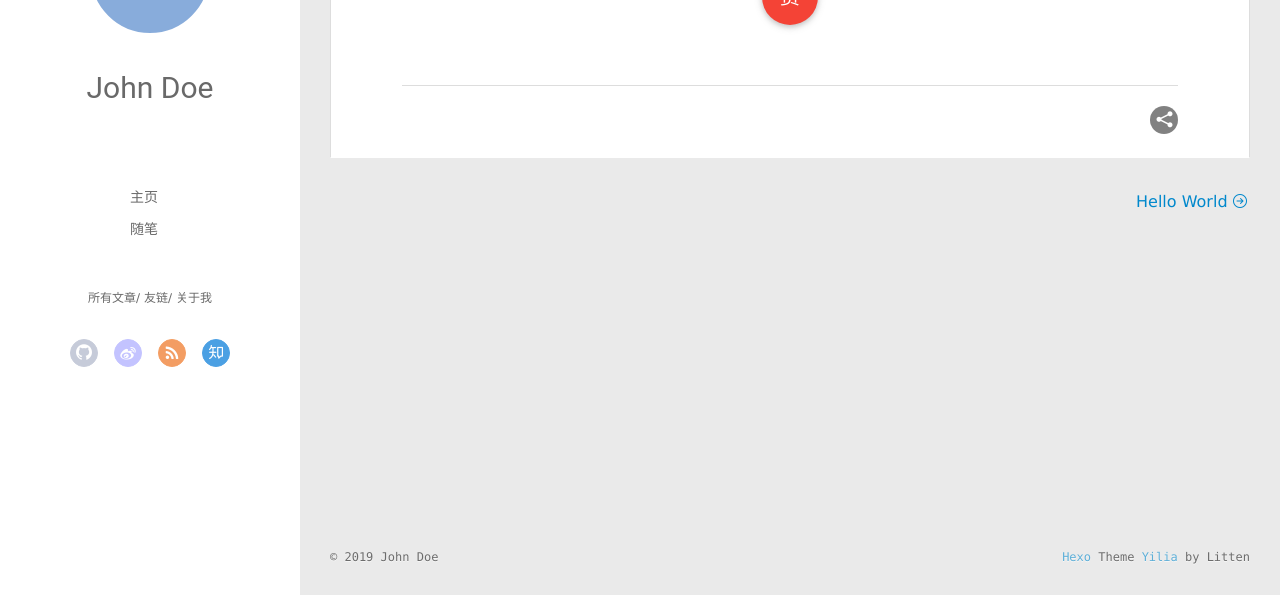
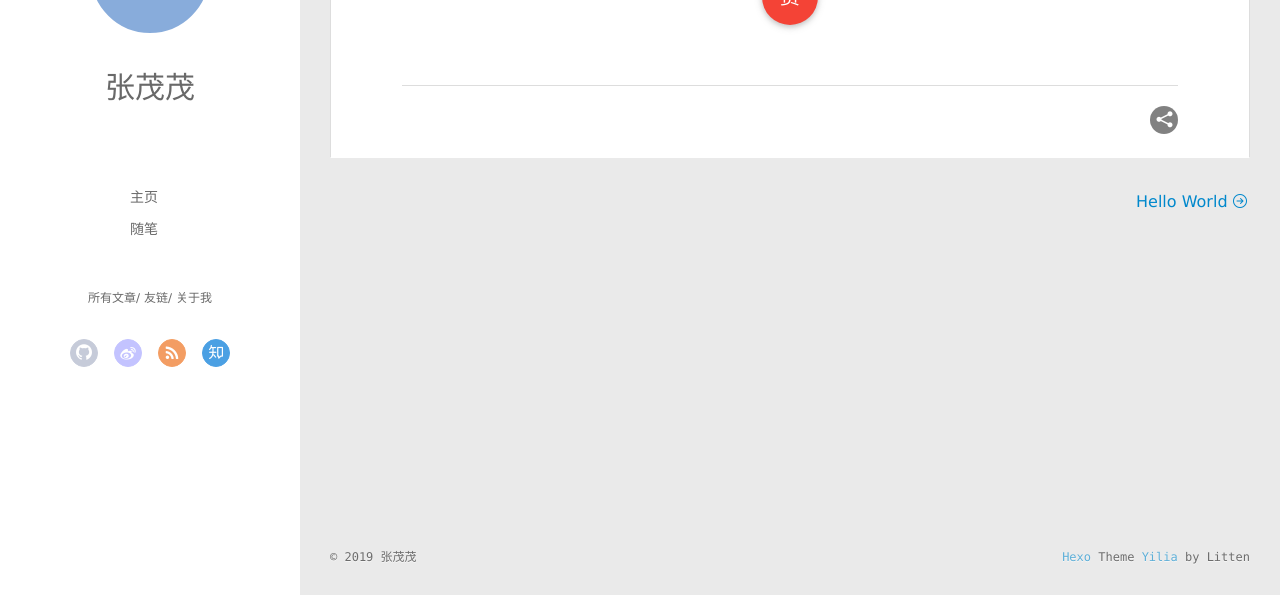
Before and after one commit to taotiepp/taotiepp.github.io, a plain HTML site: page 2019/02/28/confd学习/index.html in a window 1280 px wide. Shown: the part 202-797 px from the top of the page. Drawn offline with Linux system fonts and the light colour scheme; no server answers.

Commit message:
Site updated: 2019-02-28 18:18:39

```diff
--- a/2019/02/28/confd学习/index.html
+++ b/2019/02/28/confd学习/index.html
@@ -47,7 +47,7 @@
 			<img src class="js-avatar">
 		</a>
 		<hgroup>
-		  <h1 class="header-author"><a href="/">John Doe</a></h1>
+		  <h1 class="header-author"><a href="/">张茂茂</a></h1>
 		</hgroup>
 
 
@@ -105,7 +105,7 @@
 				<img src class="js-avatar">
 			</div>
 			<hgroup>
-			  <h1 class="header-author js-header-author">John Doe</h1>
+			  <h1 class="header-author js-header-author">张茂茂</h1>
 			</hgroup>
 
 
@@ -309,7 +309,7 @@
   <div class="outer">
     <div id="footer-info">
     	<div class="footer-left">
-    		&copy; 2019 John Doe
+    		&copy; 2019 张茂茂
     	</div>
       	<div class="footer-right">
       		<a href="http://hexo.io/" target="_blank">Hexo</a>  Theme <a href="https://github.com/litten/hexo-theme-yilia" target="_blank">Yilia</a> by Litten
```
Also changed, not shown: 2019/02/28/hello-world/index.html (+3 -3 lines), archives/2019/02/index.html (+3 -3 lines), archives/2019/index.html (+3 -3 lines), archives/index.html (+3 -3 lines), index.html (+3 -3 lines), 运维/index.html (+3 -3 lines).
